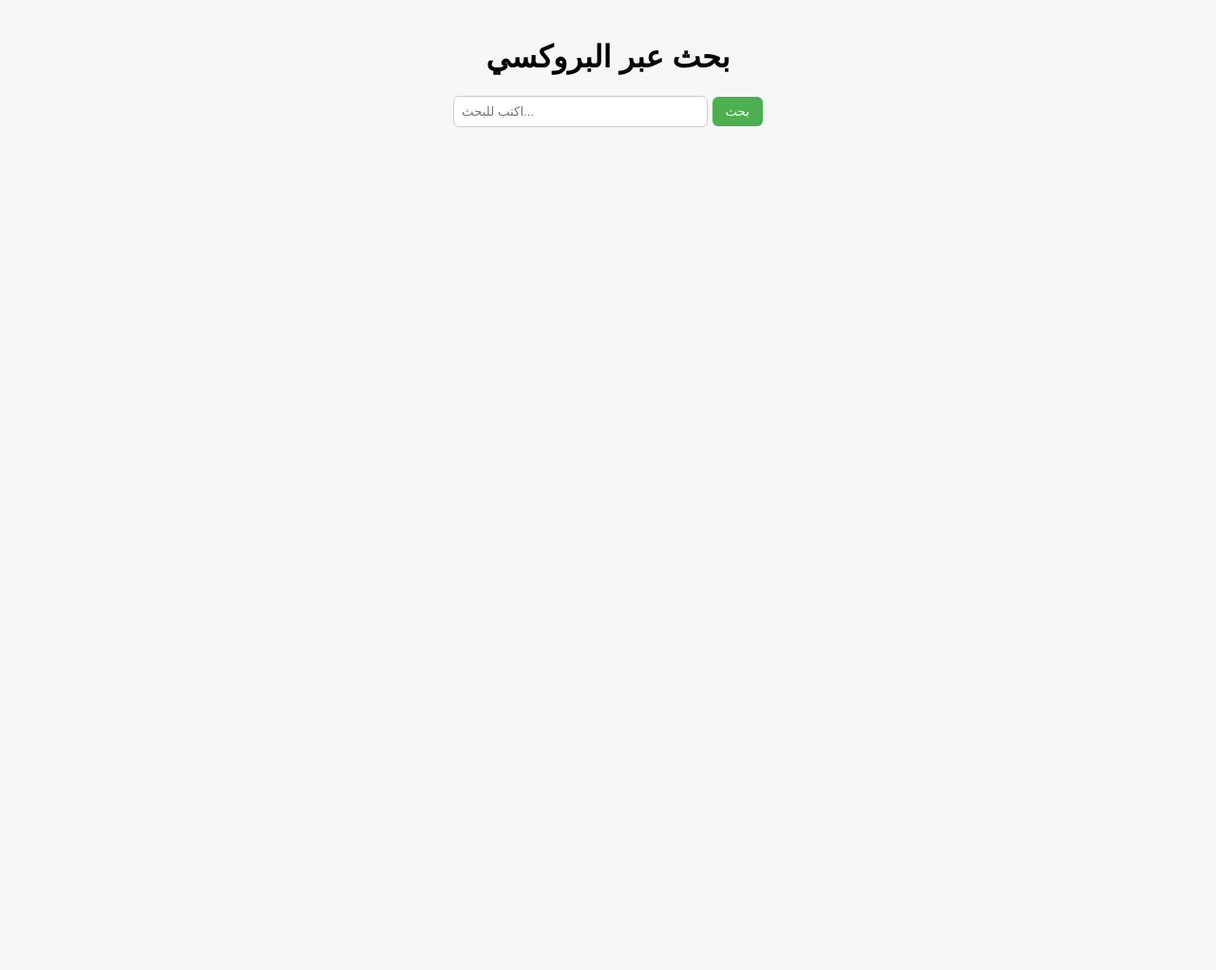
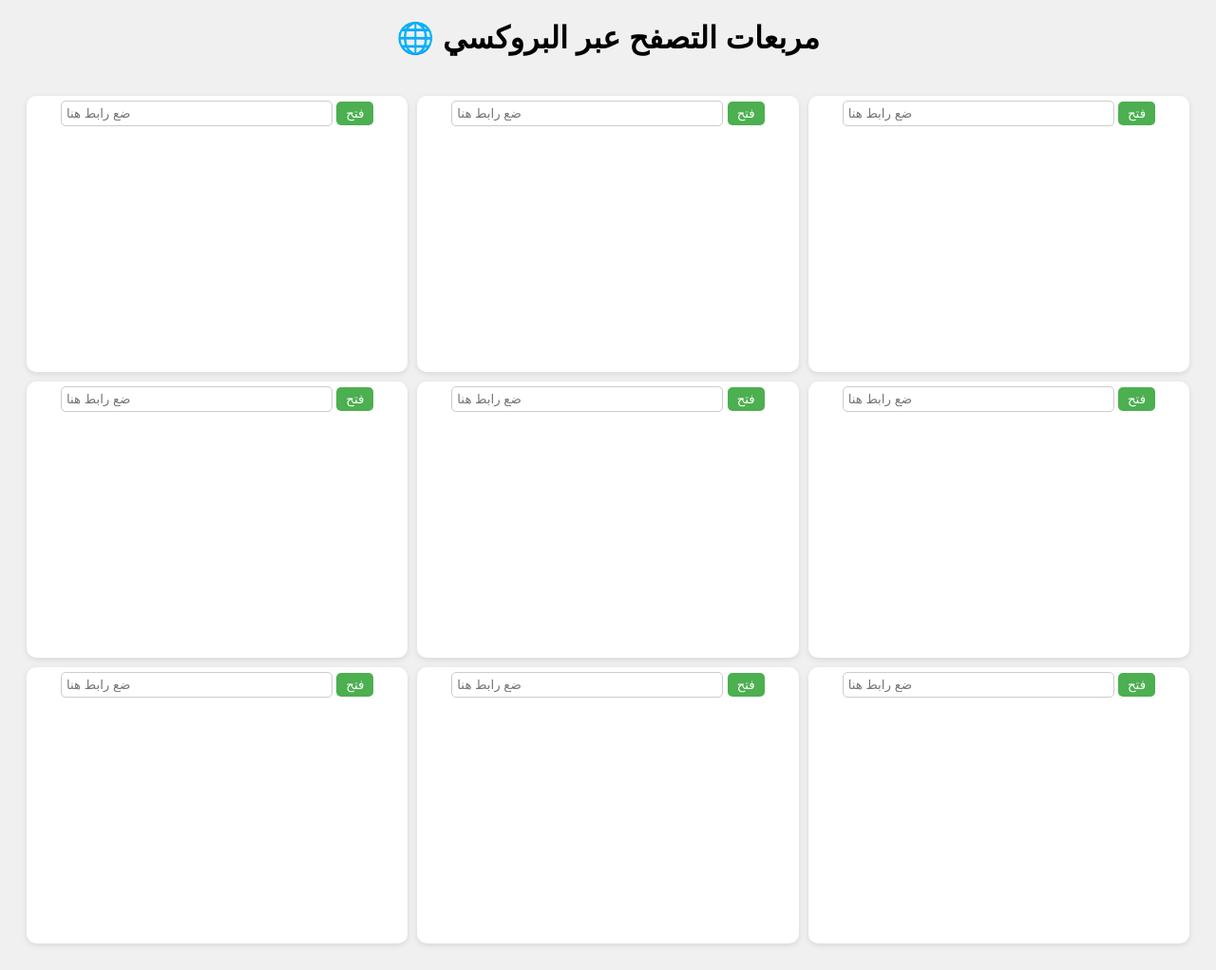
Before and after one commit to Asdasd7117/google, a Flask app: page / in a window 1280 px wide. Shown: the whole page at 95% size. Before the commit the page ends 134 px from the top, so only its background shows below. Run offline with Flask 3, Linux system fonts and the light colour scheme.

Commit message:
Update index.html

```diff
--- a/templates/index.html
+++ b/templates/index.html
@@ -1,26 +1,38 @@
 <!DOCTYPE html>
 <html lang="ar">
 <head>
-  <meta charset="UTF-8">
-  <title>بحث عبر البروكسي</title>
-  <style>
-    body { font-family: Arial; background:#f7f7f7; margin:0; padding:20px; }
-    h1 { text-align:center; }
-    form { text-align:center; margin-bottom:20px; }
-    input { padding:8px; width:250px; border-radius:6px; border:1px solid #ccc; }
-    button { padding:8px 14px; border:none; border-radius:6px; background:#4CAF50; color:white; cursor:pointer; }
-    iframe { width:100%; height:600px; border:0; border-radius:10px; box-shadow:0 2px 8px rgba(0,0,0,.2); }
-  </style>
+<meta charset="UTF-8">
+<title>مربعات التصفح مع البروكسي</title>
+<style>
+body { font-family: Arial; background:#f0f0f0; text-align:center; }
+.grid { display:grid; grid-template-columns:repeat(3, 1fr); gap:10px; padding:20px; }
+.box { background:#fff; border-radius:10px; box-shadow:0 2px 6px rgba(0,0,0,0.1); padding:5px; }
+iframe { width:100%; height:250px; border:none; border-radius:6px; }
+input { width:70%; padding:5px; border-radius:5px; border:1px solid #ccc; }
+button { padding:5px 10px; border:none; border-radius:5px; background:#4CAF50; color:white; cursor:pointer; }
+button:hover { filter:brightness(0.9); }
+</style>
+<script>
+function openInFrame(e, frameId) {
+    e.preventDefault();
+    let url = e.target.querySelector("input").value;
+    if (!url.startsWith("http")) url = "https://" + url;
+    document.getElementById(frameId).src = "/proxy?url=" + encodeURIComponent(url);
+}
+</script>
 </head>
 <body>
-  <h1>بحث عبر البروكسي</h1>
-  <form method="get" action="/search">
-    <input type="text" name="q" placeholder="اكتب للبحث..." value="{{ query }}">
-    <button type="submit">بحث</button>
-  </form>
-
-  {% if query %}
-  <iframe src="/p?url={{ 'https://duckduckgo.com/?q=' + query | urlencode }}"></iframe>
-  {% endif %}
+<h1>🌐 مربعات التصفح عبر البروكسي</h1>
+<div class="grid">
+  {% for i in range(9) %}
+  <div class="box">
+    <form onsubmit="openInFrame(event, 'frame{{i}}')">
+      <input type="text" placeholder="ضع رابط هنا" id="url{{i}}">
+      <button type="submit">فتح</button>
+    </form>
+    <iframe id="frame{{i}}"></iframe>
+  </div>
+  {% endfor %}
+</div>
 </body>
 </html>
```
